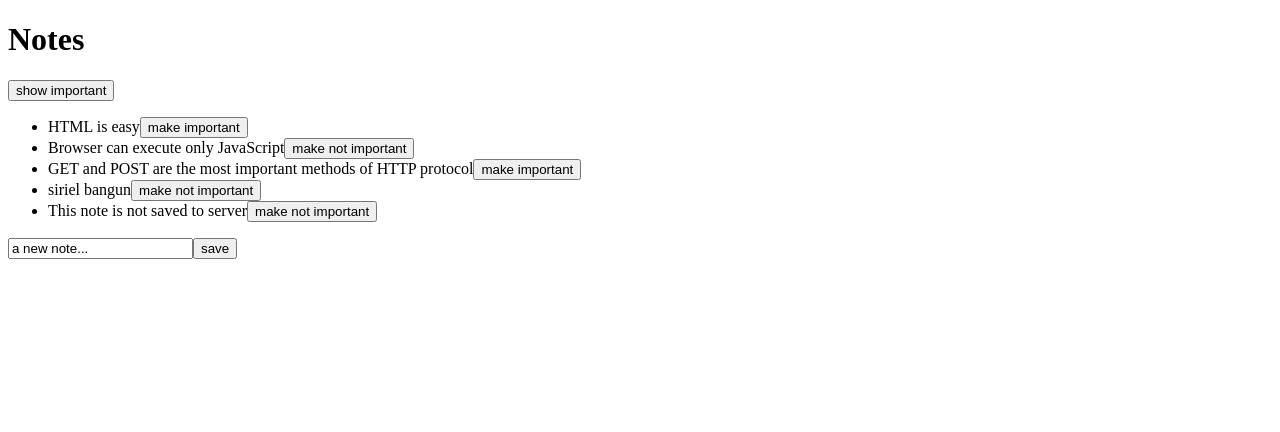
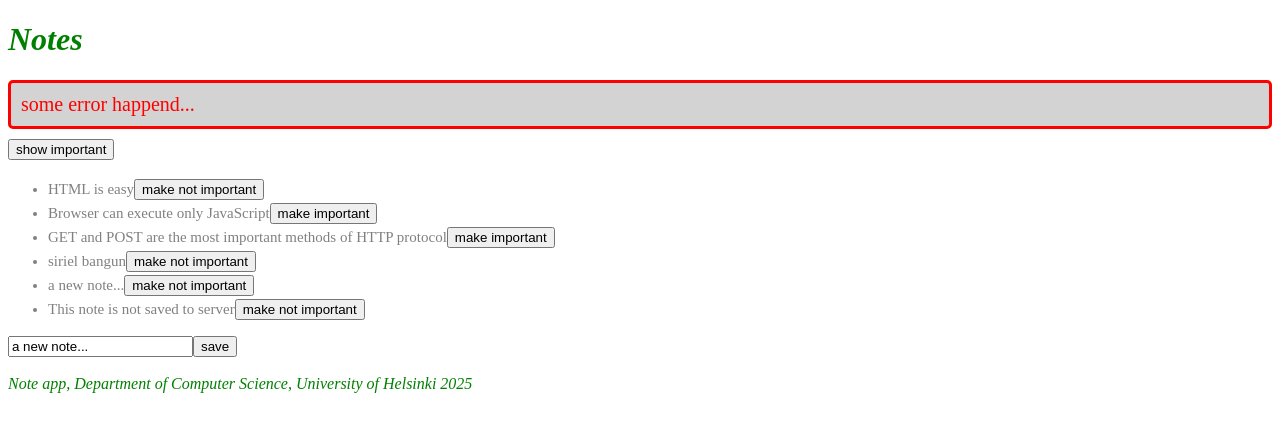
Before and after one commit to Doctor3131/MOOC.FI-FULLSTACK, a React (Vite) app in the folder part2/coba-coba/: page / in a window 1280 px wide. Shown: the top 432 px of the page. Built offline with nearby package versions, Linux system fonts and the light colour scheme; data requests are answered from the project's data file.

Commit message:
part 2-8 example done

```diff
--- a/part2/coba-coba/db.json
+++ b/part2/coba-coba/db.json
@@ -3,12 +3,12 @@
     {
       "id": "1",
       "content": "HTML is easy",
-      "important": false
+      "important": true
     },
     {
       "id": "2",
       "content": "Browser can execute only JavaScript",
-      "important": true
+      "important": false
     },
     {
       "id": "3",
@@ -19,6 +19,11 @@
       "content": "siriel bangun",
       "important": true,
       "id": "4"
+    },
+    {
+      "id": "6",
+      "content": "a new note...",
+      "important": true
     }
   ]
 }
--- a/part2/coba-coba/src/App.jsx
+++ b/part2/coba-coba/src/App.jsx
@@ -1,11 +1,14 @@
 import Note from './components/Note'
+import Notification from './components/Notification'
 import noteService from './services/notes'
 import { useState, useEffect } from 'react'
+
 
 const App = () => {
   const [notes, setNotes] = useState([])
   const [newNote, setNewNote] = useState('a new note...')
   const [showAll, setShowAll] = useState(true)
+  const [errorMessage, setErrorMessage] = useState('some error happend...')
 
   useEffect(() => {
     noteService
@@ -49,8 +52,12 @@
         setNotes(notes.map(note => note.id === id ? returnedNote : note))
       })
       .catch(error => {
-        alert(
-          `the note '${note.concat}' was already deleted form server`)
+        setErrorMessage(
+          `Note '${note.content}' was already removed from server`
+        )
+        setTimeout(() => {
+          setErrorMessage(null)
+        }, 5000)
         setNotes(notes.filter(n => n.id !== id))
       })
   }
@@ -59,9 +66,25 @@
     ? notes
     : notes.filter(note => note.important === true)
 
+  const Footer = () => {
+    const footerStyle = {
+      color: 'green',
+      gontStyle: 'italic',
+      fontSize: 16
+    }
+
+    return (
+      <div style={footerStyle}>
+        <br />
+        <em>Note app, Department of Computer Science, University of Helsinki 2025</em>
+      </div>
+    )
+  }
+
   return (
     <div>
       <h1>Notes</h1>
+      <Notification message={errorMessage}/>
       <div>
         <button onClick={() => setShowAll(!showAll)}>
           show {showAll ? 'important' : 'all'}
@@ -79,6 +102,7 @@
                onChange={handleNoteChange}/>
         <button type='submit'>save</button>
       </form>
+      <Footer />
     </div>
   )
 }
--- a/part2/coba-coba/src/components/Note.jsx
+++ b/part2/coba-coba/src/components/Note.jsx
@@ -3,7 +3,7 @@
   ? 'make not important' : 'make important'
 
   return (
-    <li>
+    <li className='note'>
       {note.content}
       <button onClick={toggleImportance}>{label}</button>
     </li>
--- /dev/null
+++ b/part2/coba-coba/src/components/Notification.jsx
@@ -0,0 +1,13 @@
+const Notification = ({ message }) => {
+    if (message === null) {
+        return null
+    }
+
+    return (
+        <div className='error'>
+            {message}
+        </div>
+    )
+}
+
+export default Notification
--- /dev/null
+++ b/part2/coba-coba/src/index.css
@@ -0,0 +1,20 @@
+h1 {
+    color: green;
+    font-style: italic;
+}
+
+.note {
+    color: grey;
+    padding-top: 3px;
+    font-size: 15px;
+}
+
+.error {
+    color: red;
+    background: lightgrey;
+    font-size: 20px;
+    border-style: solid;
+    border-radius: 5px;
+    padding: 10px;
+    margin-bottom: 10px;
+}
--- a/part2/coba-coba/src/main.jsx
+++ b/part2/coba-coba/src/main.jsx
@@ -1,5 +1,6 @@
 import ReactDOM from 'react-dom/client'
 import App from './App'
+import './index.css'
 
 
 ReactDOM.createRoot(document.getElementById('root')).render(<App />)
```
